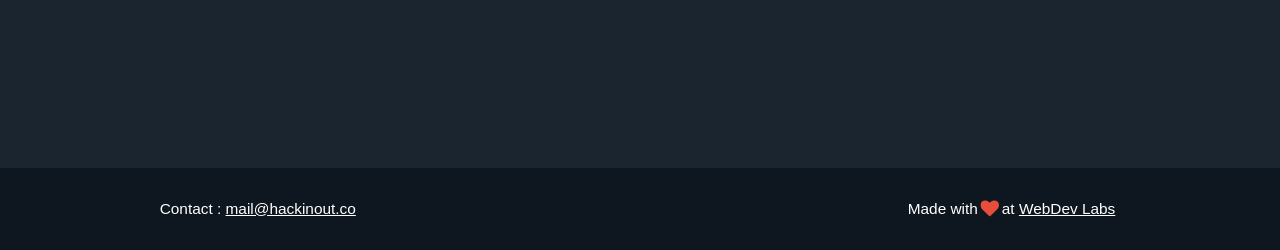
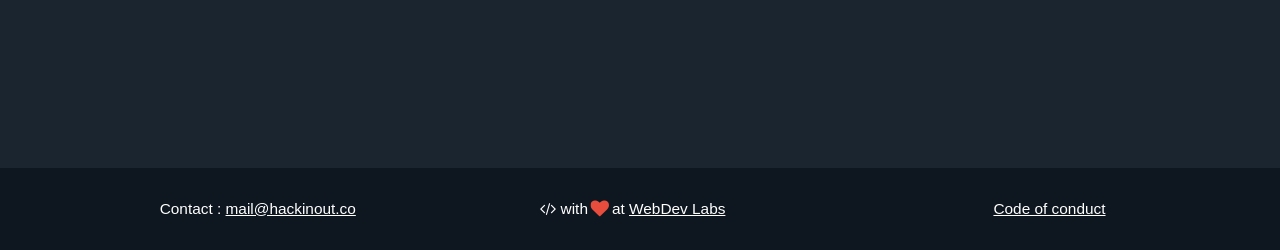
Before and after one commit to wdlsvnit/hackinout, a Django app: page / in a window 1280 px wide. Shown: the part 4180-4430 px from the top of the page. Run offline with Django 3.2, Linux system fonts and the light colour scheme; some libraries are stand-ins or nearby versions.

Commit message:
added code of conduct

```diff
--- a/app/scss/_layout.scss
+++ b/app/scss/_layout.scss
@@ -733,25 +733,38 @@ body {
 		.contact {
 			padding : 10px;
 			float : left;
-			width : 50%;
+			width : 33%;
 			text-align : left;
 
 			@media screen and (max-width : $fourth_breakpoint) {
 				float : none;
 				width : 100%;
+				text-align : center;
 			}
 		}
 
 		.madeAtCopy {
 			padding : 10px;
-			float : right;
-			width : 50%;
+			float : left;
+			width : 33%;
+			text-align : center;
+			@media screen and (max-width : $fourth_breakpoint) {
+				float : none;
+				width : 100%;
+				text-align : center;
+			}
+		}
+		.codeOfConduct {
+			padding : 10px;
+			float : left;
+			width : 33%;
 			text-align : right;
 			@media screen and (max-width : $fourth_breakpoint) {
 				float : none;
 				width : 100%;
-				text-align : left;
+				text-align : center;
 			}
+
 
 		}
 	}
--- a/inout/templates/base.html
+++ b/inout/templates/base.html
@@ -102,7 +102,10 @@
             Contact : <a href="mailto:mail@hackinout.co">mail@hackinout.co</a>
           </div>
           <div class="madeAtCopy">
-           Made with <i class="fa fa-heart beating-heart beat-the-heart"></i> at <a href = "https://www.facebook.com/webdevlabs" target = "_blank" title= "WebDev Labs on facebook">WebDev Labs</a>
+            <i class = "fa fa-code"></i> with <i class="fa fa-heart beating-heart beat-the-heart"></i> at <a href = "https://www.facebook.com/webdevlabs" target = "_blank" title= "WebDev Labs on facebook">WebDev Labs</a>
+          </div>
+          <div class = "codeOfConduct">
+            <a href = "http://hackcodeofconduct.org/inout" target = "_blank">Code of conduct</a>
           </div>
         </div>
         </footer>
```
Also changed, not shown: inout/static/inout/main.min.css.
